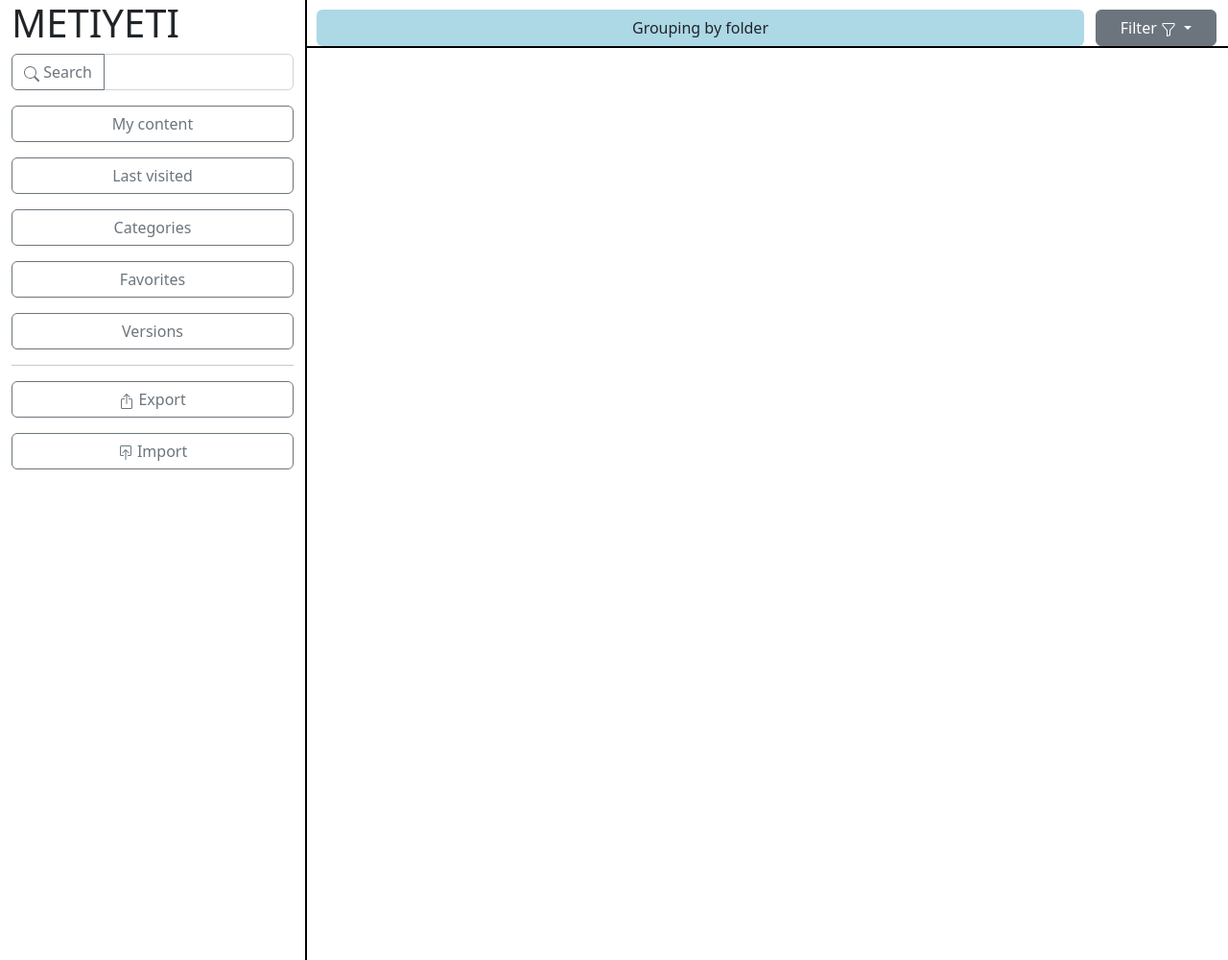
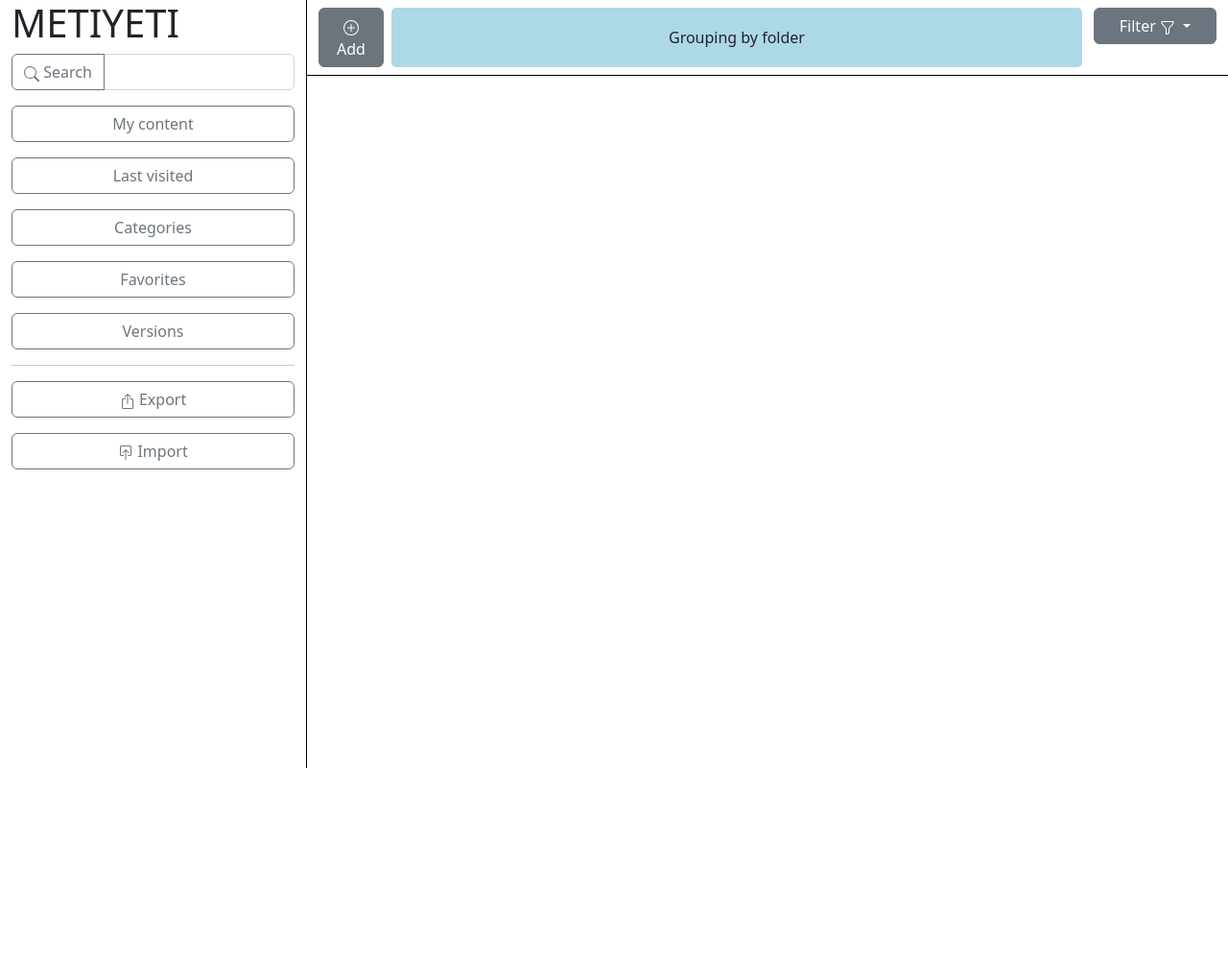
Before and after one commit to ANuKI-RT/Metric-Catalog-Tool, a web app: file html/toolpage.html in a window 1280 px wide. Shown: the whole page at 96% size. After the commit the page ends 800 px from the top, so only its background shows below. Run offline with its HTML, style and script files only (its server is not run), Linux system fonts and the light colour scheme.

Commit message:
addfunction delete cancel

```diff
--- a/css/toolpage.css
+++ b/css/toolpage.css
@@ -1,30 +1,60 @@
+html,body {
+    height: 100%;
+}
+
+.container-fluid {
+    height: 100%;
+}
+
+.content-wrapper {
+    height: 100%;
+}
+
 div{
     text-align: center;
 }
 .gbf{
-    background-color:lightblue;
-    border-radius: 6px;
-    margin-left: 10px;
+    background-color: lightblue;
+    border-radius: 0.3em;
+    margin-left: 0.5em;
     display: flex;
     justify-content: center;
     align-items: center;
 }
 .leftSide{
-    height:1000px;
-    border-right: 2px solid black;
+    border-right: 0.1em solid black;
 }
 .headerToolpage{
     text-align: left;
 }
 .topRightSide{
-    margin-top: 10px;
-    border-bottom: 2px solid black;
+    padding-top: 0.5em;
+    padding-bottom: 0.5em;
+    border-bottom: 0.1em solid black;
 }
-hr{
-    color: solid black;
-    width: 100%;
+
+.metricList {
+    height: 100%;
 }
-.functionsBar{
-    height: 100%;
-    border-left: 2px solid black;
+.addButton{
+    padding-right: 0;
 }
+.addBar{
+    padding-top: 0.5em;
+    border-bottom: 0.1em solid black;
+}
+.metricList{
+    padding-top: 0.5em;
+    padding-left: 0.8em;
+}
+.topRightSideshowedAddBar{
+    padding-top: 0.5em;
+    padding-bottom: 0.5em;
+    border-color: white;
+}
+.cancelButton{
+    padding-top: 0.5em;
+}
+.textDiv{
+    text-align: left;
+}
--- a/html/toolpage.html
+++ b/html/toolpage.html
@@ -15,16 +15,20 @@
 
 <body>
     <div class="container-fluid">
-        <div class="row">
+        <div class="row content-wrapper">
             <!--Left side of the toolpage with navigation and functionbuttons-->
-            <div class="col-3 leftSide" >
+            <div class="col-3 leftSide">
                 <!--Header-->
-                <div class="headerToolpage"><h1>METIYETI</h1></div>
+                <div class="headerToolpage">
+                    <h1>METIYETI</h1>
+                </div>
                 <!--Formular for search-->
                 <div class="input-group mb-3">
                     <button class="btn btn-outline-secondary" type="button" id="button-addon1">
-                        <svg xmlns="http://www.w3.org/2000/svg" width="16" height="16" fill="currentColor" class="bi bi-search" viewBox="0 0 16 16">
-                            <path d="M11.742 10.344a6.5 6.5 0 1 0-1.397 1.398h-.001c.03.04.062.078.098.115l3.85 3.85a1 1 0 0 0 1.415-1.414l-3.85-3.85a1.007 1.007 0 0 0-.115-.1zM12 6.5a5.5 5.5 0 1 1-11 0 5.5 5.5 0 0 1 11 0z"/>
+                        <svg xmlns="http://www.w3.org/2000/svg" width="16" height="16" fill="currentColor"
+                            class="bi bi-search" viewBox="0 0 16 16">
+                            <path
+                                d="M11.742 10.344a6.5 6.5 0 1 0-1.397 1.398h-.001c.03.04.062.078.098.115l3.85 3.85a1 1 0 0 0 1.415-1.414l-3.85-3.85a1.007 1.007 0 0 0-.115-.1zM12 6.5a5.5 5.5 0 1 1-11 0 5.5 5.5 0 0 1 11 0z" />
                         </svg>
                         Search
                     </button>
@@ -32,52 +36,79 @@
                         aria-describedby="button-addon1">
                 </div>
                 <!--Button for my content-->
-                <div class="d-grid gap-2"><button type="button" class="btn btn-outline-secondary">My content</button></div>
+                <div class="d-grid gap-2"><button type="button" class="btn btn-outline-secondary">My content</button>
+                </div>
                 <p></p>
                 <!--Button for last visited-->
-                <div class="d-grid gap-2"><button type="button" class="btn btn-outline-secondary">Last visited</button></div>
+                <div class="d-grid gap-2"><button type="button" class="btn btn-outline-secondary">Last visited</button>
+                </div>
                 <p></p>
                 <!--Button for categories-->
-                <div class="d-grid gap-2"><button type="button" class="btn btn-outline-secondary">Categories</button></div>
+                <div class="d-grid gap-2"><button type="button" class="btn btn-outline-secondary">Categories</button>
+                </div>
                 <p></p>
                 <!--Button for favorites-->
-                <div class="d-grid gap-2"><button type="button" class="btn btn-outline-secondary">Favorites</button></div>
+                <div class="d-grid gap-2"><button type="button" class="btn btn-outline-secondary">Favorites</button>
+                </div>
                 <p></p>
                 <!--Button for Versions-->
-                <div class="d-grid gap-2"><button type="button" class="btn btn-outline-secondary">Versions</button></div>
+                <div class="d-grid gap-2"><button type="button" class="btn btn-outline-secondary">Versions</button>
+                </div>
                 <hr>
                 <!--Button for Export-->
                 <div class="d-grid gap-2"><button type="button" class="btn btn-outline-secondary">
-                    <svg xmlns="http://www.w3.org/2000/svg" width="16" height="16" fill="currentColor" class="bi bi-box-arrow-up" viewBox="0 0 16 16">
-                        <path fill-rule="evenodd" d="M3.5 6a.5.5 0 0 0-.5.5v8a.5.5 0 0 0 .5.5h9a.5.5 0 0 0 .5-.5v-8a.5.5 0 0 0-.5-.5h-2a.5.5 0 0 1 0-1h2A1.5 1.5 0 0 1 14 6.5v8a1.5 1.5 0 0 1-1.5 1.5h-9A1.5 1.5 0 0 1 2 14.5v-8A1.5 1.5 0 0 1 3.5 5h2a.5.5 0 0 1 0 1h-2z"/>
-                        <path fill-rule="evenodd" d="M7.646.146a.5.5 0 0 1 .708 0l3 3a.5.5 0 0 1-.708.708L8.5 1.707V10.5a.5.5 0 0 1-1 0V1.707L5.354 3.854a.5.5 0 1 1-.708-.708l3-3z"/>
+                        <svg xmlns="http://www.w3.org/2000/svg" width="16" height="16" fill="currentColor"
+                            class="bi bi-box-arrow-up" viewBox="0 0 16 16">
+                            <path fill-rule="evenodd"
+                                d="M3.5 6a.5.5 0 0 0-.5.5v8a.5.5 0 0 0 .5.5h9a.5.5 0 0 0 .5-.5v-8a.5.5 0 0 0-.5-.5h-2a.5.5 0 0 1 0-1h2A1.5 1.5 0 0 1 14 6.5v8a1.5 1.5 0 0 1-1.5 1.5h-9A1.5 1.5 0 0 1 2 14.5v-8A1.5 1.5 0 0 1 3.5 5h2a.5.5 0 0 1 0 1h-2z" />
+                            <path fill-rule="evenodd"
+                                d="M7.646.146a.5.5 0 0 1 .708 0l3 3a.5.5 0 0 1-.708.708L8.5 1.707V10.5a.5.5 0 0 1-1 0V1.707L5.354 3.854a.5.5 0 1 1-.708-.708l3-3z" />
                         </svg>
                         Export
                     </button></div>
                 <p></p>
                 <!--Button for Import-->
                 <div class="d-grid gap-2"><button type="button" class="btn btn-outline-secondary">
-                    <svg xmlns="http://www.w3.org/2000/svg" width="16" height="16" fill="currentColor" class="bi bi-box-arrow-in-up" viewBox="0 0 16 16">
-                        <path fill-rule="evenodd" d="M3.5 10a.5.5 0 0 1-.5-.5v-8a.5.5 0 0 1 .5-.5h9a.5.5 0 0 1 .5.5v8a.5.5 0 0 1-.5.5h-2a.5.5 0 0 0 0 1h2A1.5 1.5 0 0 0 14 9.5v-8A1.5 1.5 0 0 0 12.5 0h-9A1.5 1.5 0 0 0 2 1.5v8A1.5 1.5 0 0 0 3.5 11h2a.5.5 0 0 0 0-1h-2z"/>
-                        <path fill-rule="evenodd" d="M7.646 4.146a.5.5 0 0 1 .708 0l3 3a.5.5 0 0 1-.708.708L8.5 5.707V14.5a.5.5 0 0 1-1 0V5.707L5.354 7.854a.5.5 0 1 1-.708-.708l3-3z"/>
+                        <svg xmlns="http://www.w3.org/2000/svg" width="16" height="16" fill="currentColor"
+                            class="bi bi-box-arrow-in-up" viewBox="0 0 16 16">
+                            <path fill-rule="evenodd"
+                                d="M3.5 10a.5.5 0 0 1-.5-.5v-8a.5.5 0 0 1 .5-.5h9a.5.5 0 0 1 .5.5v8a.5.5 0 0 1-.5.5h-2a.5.5 0 0 0 0 1h2A1.5 1.5 0 0 0 14 9.5v-8A1.5 1.5 0 0 0 12.5 0h-9A1.5 1.5 0 0 0 2 1.5v8A1.5 1.5 0 0 0 3.5 11h2a.5.5 0 0 0 0-1h-2z" />
+                            <path fill-rule="evenodd"
+                                d="M7.646 4.146a.5.5 0 0 1 .708 0l3 3a.5.5 0 0 1-.708.708L8.5 5.707V14.5a.5.5 0 0 1-1 0V5.707L5.354 7.854a.5.5 0 1 1-.708-.708l3-3z" />
                         </svg>
                         Import
                     </button></div>
             </div>
             <!--Right side of the toolpage with filter and list of metrics-->
-            <div class="col-9">
-                <div class="row topRightSide">
+            <div class="col-9 d-flex flex-column">
+                <div class="row topRightSide" id="topRightSide">
+                    <!--add button-->
+                    <div class="col-1 addButton">
+                        <div class="d-grid gap-2">
+                            <button type="button" class="btn btn-secondary" onclick="showAddBar()">
+                                <svg xmlns="http://www.w3.org/2000/svg" width="16" height="16" fill="currentColor"
+                                    class="bi bi-plus-circle" viewBox="0 0 16 16">
+                                    <path d="M8 15A7 7 0 1 1 8 1a7 7 0 0 1 0 14zm0 1A8 8 0 1 0 8 0a8 8 0 0 0 0 16z" />
+                                    <path
+                                        d="M8 4a.5.5 0 0 1 .5.5v3h3a.5.5 0 0 1 0 1h-3v3a.5.5 0 0 1-1 0v-3h-3a.5.5 0 0 1 0-1h3v-3A.5.5 0 0 1 8 4z" />
+                                </svg> Add</button>
+                        </div>
+
+                    </div>
                     <!---->
-                    <div class="col-10 gbf">
+                    <div class="col-9 gbf">
                         <span>Grouping by folder</span>
                     </div>
                     <!--Filter-->
                     <div class="col">
                         <div class="dropdown-center d-grid gap-2">
-                            <button class="btn btn-secondary dropdown-toggle" type="button" data-bs-toggle="dropdown" aria-expanded="false">
+                            <button class="btn btn-secondary dropdown-toggle" type="button" data-bs-toggle="dropdown"
+                                aria-expanded="false">
                                 Filter
-                              <svg xmlns="http://www.w3.org/2000/svg" width="16" height="16" fill="currentColor" class="bi bi-funnel" viewBox="0 0 16 16">
-                                <path d="M1.5 1.5A.5.5 0 0 1 2 1h12a.5.5 0 0 1 .5.5v2a.5.5 0 0 1-.128.334L10 8.692V13.5a.5.5 0 0 1-.342.474l-3 1A.5.5 0 0 1 6 14.5V8.692L1.628 3.834A.5.5 0 0 1 1.5 3.5v-2zm1 .5v1.308l4.372 4.858A.5.5 0 0 1 7 8.5v5.306l2-.666V8.5a.5.5 0 0 1 .128-.334L13.5 3.308V2h-11z"/>
+                                <svg xmlns="http://www.w3.org/2000/svg" width="16" height="16" fill="currentColor"
+                                    class="bi bi-funnel" viewBox="0 0 16 16">
+                                    <path
+                                        d="M1.5 1.5A.5.5 0 0 1 2 1h12a.5.5 0 0 1 .5.5v2a.5.5 0 0 1-.128.334L10 8.692V13.5a.5.5 0 0 1-.342.474l-3 1A.5.5 0 0 1 6 14.5V8.692L1.628 3.834A.5.5 0 0 1 1.5 3.5v-2zm1 .5v1.308l4.372 4.858A.5.5 0 0 1 7 8.5v5.306l2-.666V8.5a.5.5 0 0 1 .128-.334L13.5 3.308V2h-11z" />
                                 </svg>
                             </button>
                             <ul class="dropdown-menu">
@@ -88,18 +119,63 @@
                         </div>
                     </div>
                 </div>
-                <!--List of the metrics-->
-                <div class="row metricList">
-                    <div class="col-11">
+                <!--add function-->
+                <div class="row addBar" id="addBar" hidden>
+                    <form id="addForm">
+                        <input type="hidden" id="metric-id" />
+                        <div class="row">
+                            <div class="col-5">
+                                <div class="mb-3">
+                                    <label for="exampleInputPassword1" class="form-label">Title</label>
+                                    <input type="text" class="form-control" id="title">
+                                </div>
+                                <div class="mb-3">
+                                    <label for="exampleFormControlTextarea1" class="form-label">Comment</label>
+                                    <textarea class="form-control" id="comment" rows="3"></textarea>
+                                </div>
 
                             </div>
-                    <div class="col functionsBar">
+                            <div class="col-5">
+                                <div class="mb-3">
+                                    <label for="exampleFormControlTextarea1" class="form-label">Description</label>
+                                    <textarea class="form-control" id="description" rows="3"></textarea>
+                                </div>
+                                <div class="mb-3">
+                                    <div class="mb-3">
+                                        <label for="customRange2" class="form-label">Rating from 1-10</label>
+                                        <input type="range" class="form-range" min="0" max="10" id="rating">
+                                    </div>
+                                </div>
+                            </div>
+                            <div class="col">
+                                <div class="d-grid gap-2 addButton2">
+                                    <button type="button" class="btn btn-secondary" onclick="addMetric()">
+                                        <svg xmlns="http://www.w3.org/2000/svg" width="16" height="16"
+                                            fill="currentColor" class="bi bi-check-lg" viewBox="0 0 16 16">
+                                            <path
+                                                d="M12.736 3.97a.733.733 0 0 1 1.047 0c.286.289.29.756.01 1.05L7.88 12.01a.733.733 0 0 1-1.065.02L3.217 8.384a.757.757 0 0 1 0-1.06.733.733 0 0 1 1.047 0l3.052 3.093 5.4-6.425a.247.247 0 0 1 .02-.022Z" />
+                                        </svg>
+                                        Ok</button>
+                                </div>
+                                <div class="d-grid gap-2 cancelButton">
+                                    <button type="button" class="btn btn-secondary" onclick="cancel()">Cancel</button>
+                                </div>
+                            </div>
 
+                        </div>
+                    </form>
+                </div>
+                <!--List of the metrics-->
+                <div class="row metricList flex-grow-1 metricList">
+                    <ul class="list-group" id="metricList">
+
+                    </ul>
                 </div>
             </div>
         </div>
     </div>
-    </div>
+    <!--JS add function-->
+    <script src="../js/addFunction.js"></script>
     <!--JS Bootstrap-->
     <script src="../extern/bootstrap/js/bootstrap.bundle.min.js"></script>
 </body>
```
Also changed, not shown: js/addFunction.js (added, +74 -0 lines). Lines whose indentation alone changed are shown as unchanged.
